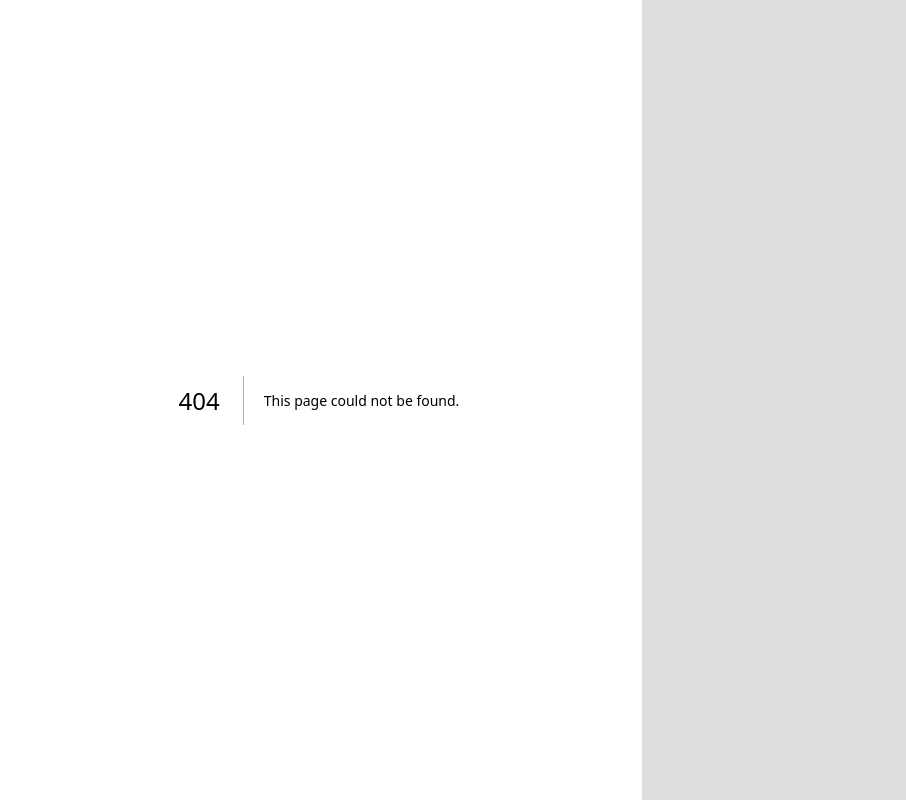
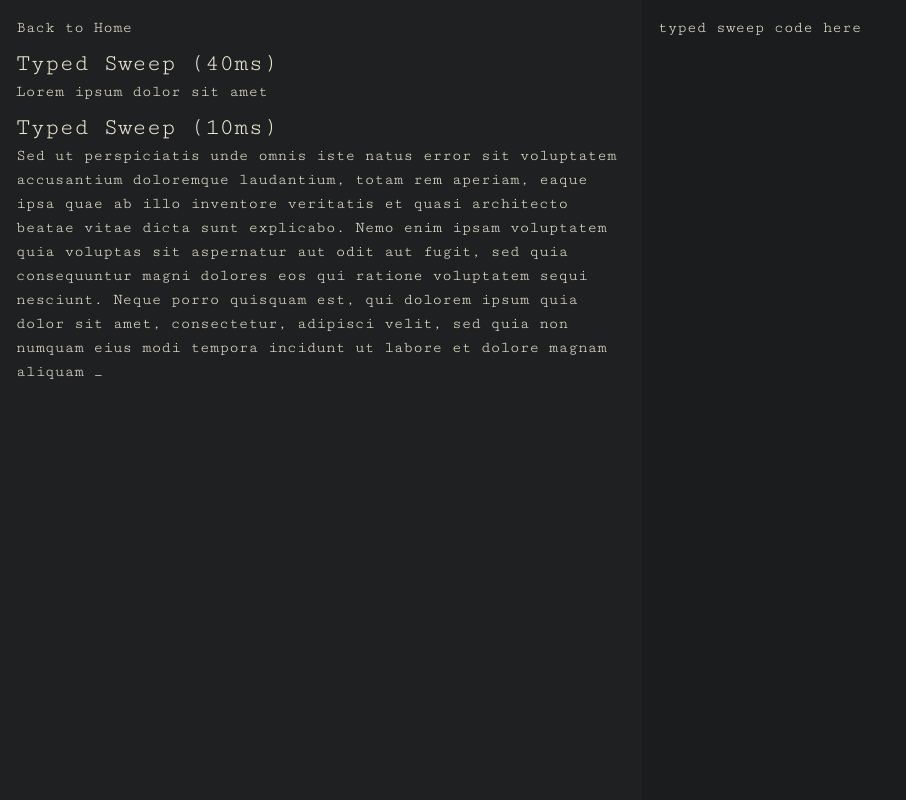
Before and after one commit to owennjpr/Char-Mo, a Next.js app: page /enter_typed_sweep in a window 1280 px wide. Before the commit this address had no page. Shown: the whole page, without its empty margins (0-906 px from the left). Built offline with nearby package versions, Linux system fonts and the light colour scheme.

Commit message:
add type sweep enter effect

```diff
--- a/src/app/CodeBlock.tsx
+++ b/src/app/CodeBlock.tsx
@@ -11,17 +11,19 @@ function CodeBlock(props: CodeBlockProps) {
     console.log(contentpath);
 
     switch (contentpath) {
-      case "/random_enter":
+      case "/enter_random":
         setPageContent(<div>random enter code here</div>);
         break;
       case "/hover_shuffle":
-        setPageContent(<div>hover shuffle Code here</div>);
+        setPageContent(<div>hover shuffle code here</div>);
         break;
 
       case "/hover_sweep":
-        setPageContent(<div>hover sweep Code here</div>);
+        setPageContent(<div>hover sweep code here</div>);
         break;
-
+      case "/enter_typed_sweep":
+        setPageContent(<div>typed sweep code here</div>);
+        break;
       default:
         setPageContent(null);
         break;
--- a/src/app/components/LinkButton.tsx
+++ b/src/app/components/LinkButton.tsx
@@ -23,7 +23,7 @@ function LinkButton(props: LinkButtonProps) {
     if (!back) {
       router.push(path);
     } else {
-      router.back();
+      router.replace("/");
     }
   };
   return (
--- a/src/app/components/random_enter/Line.tsx
+++ b/src/app/components/random_enter/Randomized2Step.tsx
@@ -1,7 +1,7 @@
 import React, { useEffect, useState } from "react";
 
-interface LineProps {
-  line: string;
+interface Randomized2StepProps {
+  text: string;
   order?: number;
 }
 
@@ -10,12 +10,12 @@ interface LetterState {
   target: string;
 }
 
-export default function Line(props: LineProps) {
-  const { line, order = 0 } = props;
+export default function Randomized2Step(props: Randomized2StepProps) {
+  const { text, order = 0 } = props;
   const maxDelay = 700;
 
   const [letters, setLetters] = useState<LetterState[]>(
-    line.split("").map((char) => {
+    text.split("").map((char) => {
       return { display: "", target: char };
     })
   );
@@ -39,7 +39,7 @@ export default function Line(props: LineProps) {
         updateCharacter(i, l.target);
       })();
     });
-  }, []);
+  }, [order]);
 
   return (
     <p className="font-cutive w-full">
--- /dev/null
+++ b/src/app/components/typed_sweep/TypedSweep.tsx
@@ -0,0 +1,30 @@
+import React, { useEffect, useState } from "react";
+
+interface TypedSweepProps {
+  text: string;
+  delay: number;
+}
+function TypedSweep(props: TypedSweepProps) {
+  const { text, delay } = props;
+  const [sweep, setSweep] = useState<number>(0);
+
+  useEffect(() => {
+    const interval = setInterval(() => {
+      if (sweep == text.length) {
+        clearInterval(interval);
+      } else {
+        setSweep((s) => s + 1);
+      }
+    }, delay);
+
+    return () => clearInterval(interval);
+  }, [sweep, text, delay]);
+
+  return (
+    <div className="font-cutive">
+      {text.slice(0, sweep) + (sweep < text.length ? "_" : "")}
+    </div>
+  );
+}
+
+export default TypedSweep;
--- /dev/null
+++ b/src/app/enter_random/page.tsx
@@ -0,0 +1,38 @@
+"use client";
+import React from "react";
+import Randomized2Step from "../components/random_enter/Randomized2Step";
+import LinkButton from "../components/LinkButton";
+function RandomEnter() {
+  return (
+    <div className="p-4">
+      <LinkButton path="/" back={true}>
+        Back to Home
+      </LinkButton>
+      <div className="pb-6">
+        <p className="font-cutive text-2xl pt-2">Individual Lines</p>
+        <Randomized2Step
+          order={0}
+          text="Lorem ipsum dolor sit amet, consectetur adipiscing elit,"
+        />
+        <Randomized2Step
+          order={2}
+          text="sed do eiusmod tempor incididunt ut labore et dolore magna aliqua."
+        />
+        <Randomized2Step order={1} text="Ut enim ad minim veniam," />
+        <Randomized2Step
+          order={1}
+          text="quis nostrud exercitation ullamco laboris nisi ut aliquip ex ea commodo consequat."
+        />
+      </div>
+      <div>
+        <p className="font-cutive text-2xl">Full Paragraph</p>
+        <Randomized2Step
+          order={0}
+          text="Sed ut perspiciatis unde omnis iste natus error sit voluptatem accusantium doloremque laudantium, totam rem aperiam, eaque ipsa quae ab illo inventore veritatis et quasi architecto beatae vitae dicta sunt explicabo. Nemo enim ipsam voluptatem quia voluptas sit aspernatur aut odit aut fugit, sed quia consequuntur magni dolores eos qui ratione voluptatem sequi nesciunt. Neque porro quisquam est, qui dolorem ipsum quia dolor sit amet, consectetur, adipisci velit, sed quia non numquam eius modi tempora incidunt ut labore et dolore magnam aliquam quaerat voluptatem. Ut enim ad minima veniam, quis nostrum exercitationem ullam corporis suscipit laboriosam, nisi ut aliquid ex ea commodi consequatur? Quis autem vel eum iure reprehenderit qui in ea voluptate velit esse quam nihil molestiae consequatur, vel illum qui dolorem eum fugiat quo voluptas nulla pariatur?"
+        />
+      </div>
+    </div>
+  );
+}
+
+export default RandomEnter;
--- /dev/null
+++ b/src/app/enter_typed_sweep/page.tsx
@@ -0,0 +1,23 @@
+"use client";
+import React from "react";
+import LinkButton from "../components/LinkButton";
+import TypedSweep from "../components/typed_sweep/TypedSweep";
+
+function Page() {
+  return (
+    <div className="p-4">
+      <LinkButton path="/" back={true}>
+        Back to Home
+      </LinkButton>
+      <p className="font-cutive text-2xl pt-2">Typed Sweep (40ms)</p>
+      <TypedSweep text="Lorem ipsum dolor sit amet" delay={40} />
+      <p className="font-cutive text-2xl pt-2">Typed Sweep (10ms)</p>
+      <TypedSweep
+        text="Sed ut perspiciatis unde omnis iste natus error sit voluptatem accusantium doloremque laudantium, totam rem aperiam, eaque ipsa quae ab illo inventore veritatis et quasi architecto beatae vitae dicta sunt explicabo. Nemo enim ipsam voluptatem quia voluptas sit aspernatur aut odit aut fugit, sed quia consequuntur magni dolores eos qui ratione voluptatem sequi nesciunt. Neque porro quisquam est, qui dolorem ipsum quia dolor sit amet, consectetur, adipisci velit, sed quia non numquam eius modi tempora incidunt ut labore et dolore magnam aliquam quaerat voluptatem."
+        delay={10}
+      />
+    </div>
+  );
+}
+
+export default Page;
--- a/src/app/page.tsx
+++ b/src/app/page.tsx
@@ -1,10 +1,11 @@
 "use client";
-import Line from "./components/random_enter/Line";
+import Randomized2Step from "./components/random_enter/Randomized2Step";
 import ShuffleText from "./components/hover_shuffle/ShuffleText";
 import HoverSweep from "./components/hover_sweep/HoverSweep";
 import LinkButton from "./components/LinkButton";
 import { motion } from "motion/react";
 import { useState } from "react";
+import TypedSweep from "./components/typed_sweep/TypedSweep";
 
 export default function Home() {
   const [refresh, setRefresh] = useState<number>(0);
@@ -42,11 +43,18 @@ export default function Home() {
           </div>
           <div className="pl-4">
             <LinkButton
-              key={"enter" + refresh}
-              path="/random_enter"
+              key={"2step" + refresh}
+              path="/enter_random"
               back={false}
             >
-              <Line line="2 Step Randomized" order={0} />
+              <Randomized2Step text="2 Step Randomized" order={0} />
+            </LinkButton>
+            <LinkButton
+              key={"typed" + refresh}
+              path="/enter_typed_sweep"
+              back={false}
+            >
+              <TypedSweep text="Typed Sweep" delay={40} />
             </LinkButton>
           </div>
           <p className="text-xl opacity-50">Hovers</p>
--- a/src/app/random_enter/page.tsx
+++ /dev/null
@@ -1,41 +0,0 @@
-"use client";
-import React from "react";
-import Line from "../components/random_enter/Line";
-import LinkButton from "../components/LinkButton";
-function RandomEnter() {
-  return (
-    <div className="p-4">
-      <LinkButton path="/" back={true}>
-        Back to Home
-      </LinkButton>
-      <div className="pb-6">
-        <p className="font-cutive text-2xl pt-2">Individual Lines</p>
-        <Line
-          order={0}
-          line="Lorem ipsum dolor sit amet, consectetur adipiscing elit, sed do eiusmod tempor incididunt ut labore et dolore magna aliqua."
-        />
-        <Line
-          order={1}
-          line="Ut enim ad minim veniam, quis nostrud exercitation ullamco laboris nisi ut aliquip ex ea commodo consequat."
-        />
-        <Line
-          order={2}
-          line="Duis aute irure dolor in reprehenderit in voluptate velit esse cillum dolore eu fugiat nulla pariatur."
-        />
-        <Line
-          order={3}
-          line="Excepteur sint occaecat cupidatat non proident, sunt in culpa qui officia deserunt mollit anim id est laborum."
-        />
-      </div>
-      <div>
-        <p className="font-cutive text-2xl">Full Paragraph</p>
-        <Line
-          order={0}
-          line="Sed ut perspiciatis unde omnis iste natus error sit voluptatem accusantium doloremque laudantium, totam rem aperiam, eaque ipsa quae ab illo inventore veritatis et quasi architecto beatae vitae dicta sunt explicabo. Nemo enim ipsam voluptatem quia voluptas sit aspernatur aut odit aut fugit, sed quia consequuntur magni dolores eos qui ratione voluptatem sequi nesciunt. Neque porro quisquam est, qui dolorem ipsum quia dolor sit amet, consectetur, adipisci velit, sed quia non numquam eius modi tempora incidunt ut labore et dolore magnam aliquam quaerat voluptatem. Ut enim ad minima veniam, quis nostrum exercitationem ullam corporis suscipit laboriosam, nisi ut aliquid ex ea commodi consequatur? Quis autem vel eum iure reprehenderit qui in ea voluptate velit esse quam nihil molestiae consequatur, vel illum qui dolorem eum fugiat quo voluptas nulla pariatur?"
-        />
-      </div>
-    </div>
-  );
-}
-
-export default RandomEnter;
```
